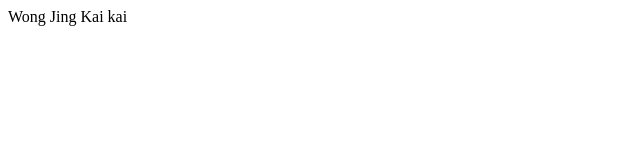
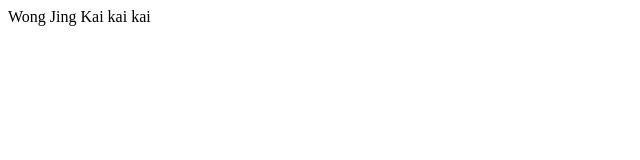
Before and after one commit to jingkai9527/Web, a plain HTML site: page about.html in a window 1280 px wide. Shown: the full height of the page, 0-640 px from the left. Drawn offline with Linux system fonts and the light colour scheme.

Commit message:
add a kai

```diff
--- a/about.html
+++ b/about.html
@@ -7,7 +7,7 @@
 </head>
 
 <body>
-    Wong Jing Kai kai
+    Wong Jing Kai kai kai
 
 </body>
 
```
